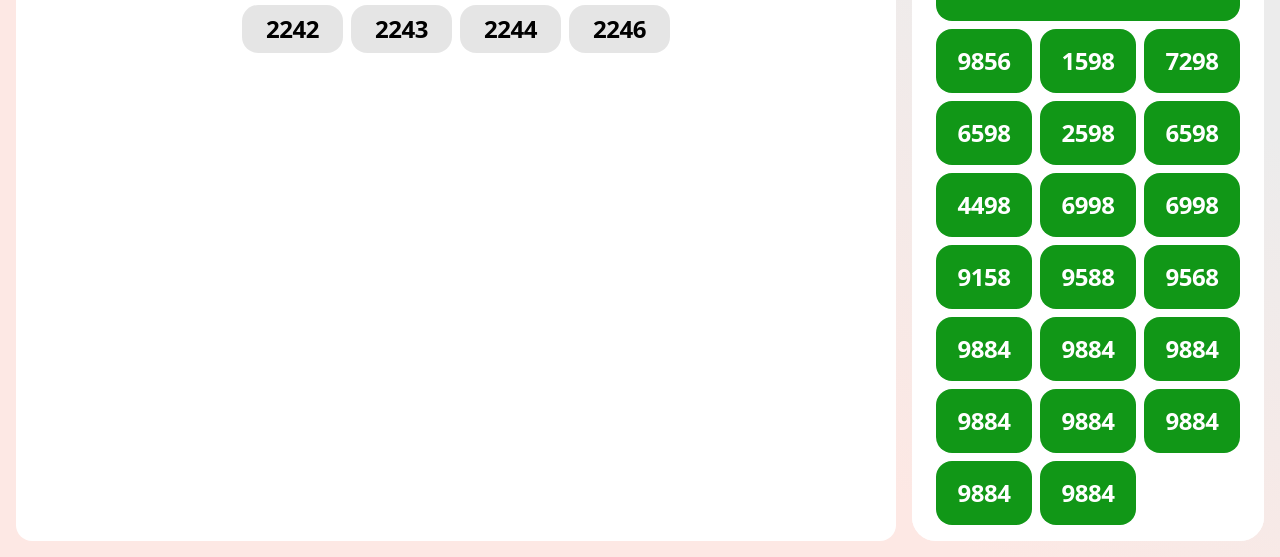
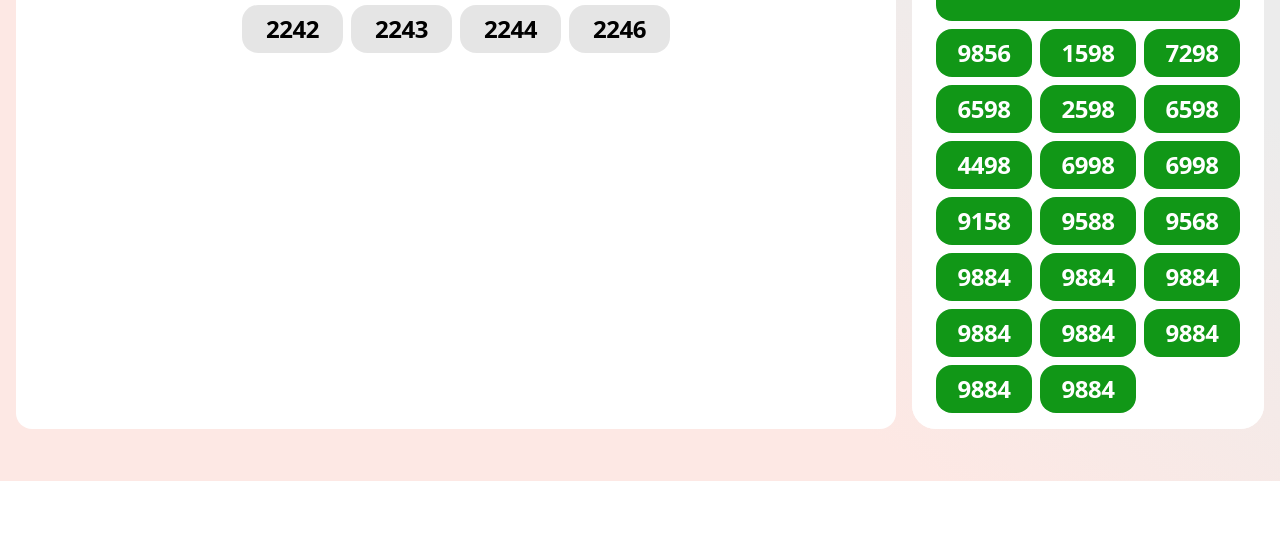
Before and after one commit to florenceorimba/Tailwind-7part1, a website: page build7/index.html in a window 1280 px wide. Shown: the part 319-876 px from the top of the page. After the commit the page ends 800 px from the top, so only its background shows below. Drawn offline with Linux system fonts and the light colour scheme.

Commit message:
third commit

```diff
--- a/build7/index.html
+++ b/build7/index.html
@@ -168,102 +168,102 @@
               </div>
               <div class="grid lg:grid-cols-3 sm:grid-cols-2 gap-2 w-[360px]">
               <div
-                class="text-[24px] md:text-[22px] lg:text-[24px] leading-[32px] tracking-[-0.02em] font-bold max-w-[106px] flex-[1_1_calc(50%-1rem)] flex justify-center rounded-2xl bg-[#119717] py-4 text-center text-white"
+                class="text-[24px] md:text-[22px] lg:text-[24px] leading-[32px] tracking-[-0.02em] font-bold max-w-[106px] flex-[1_1_calc(50%-1rem)] flex justify-center rounded-2xl bg-[#119717] py-2 px-6 text-center text-white"
               >
                 9856
               </div>
               <div
-                class="text-[24px] md:text-[22px] lg:text-[24px] leading-[32px] tracking-[-0.02em] font-bold max-w-[106px] flex-[1_1_calc(50%-1rem)] flex justify-center rounded-2xl bg-[#119717] py-4 text-center text-white"
+                class="text-[24px] md:text-[22px] lg:text-[24px] leading-[32px] tracking-[-0.02em] font-bold max-w-[106px] flex-[1_1_calc(50%-1rem)] flex justify-center rounded-2xl bg-[#119717] py-2 px-6 text-center text-white"
               >
                 1598
               </div>
               <div
-                class="text-[24px] md:text-[22px] lg:text-[24px] leading-[32px] tracking-[-0.02em] font-bold max-w-[106px] flex-[1_1_calc(50%-1rem)] flex justify-center rounded-2xl bg-[#119717] py-4 text-center text-white"
+                class="text-[24px] md:text-[22px] lg:text-[24px] leading-[32px] tracking-[-0.02em] font-bold max-w-[106px] flex-[1_1_calc(50%-1rem)] flex justify-center rounded-2xl bg-[#119717] py-2 px-6 text-center text-white"
               >
                 7298
               </div>
               <div
-                class="text-[24px] md:text-[22px] lg:text-[24px] leading-[32px] tracking-[-0.02em] font-bold max-w-[106px] flex-[1_1_calc(50%-1rem)] flex justify-center rounded-2xl bg-[#119717] py-4 text-center text-white"
+                class="text-[24px] md:text-[22px] lg:text-[24px] leading-[32px] tracking-[-0.02em] font-bold max-w-[106px] flex-[1_1_calc(50%-1rem)] flex justify-center rounded-2xl bg-[#119717] py-2 px-6 text-center text-white"
               >
                 6598
               </div>
               <div
-                class="text-[24px] md:text-[22px] lg:text-[24px] leading-[32px] tracking-[-0.02em] font-bold max-w-[106px] flex-[1_1_calc(50%-1rem)] flex justify-center rounded-2xl bg-[#119717] py-4 text-center text-white"
+                class="text-[24px] md:text-[22px] lg:text-[24px] leading-[32px] tracking-[-0.02em] font-bold max-w-[106px] flex-[1_1_calc(50%-1rem)] flex justify-center rounded-2xl bg-[#119717] py-2 px-6 text-center text-white"
               >
                 2598
               </div>
               <div
-                class="text-[24px] md:text-[22px] lg:text-[24px] leading-[32px] tracking-[-0.02em] font-bold max-w-[106px] flex-[1_1_calc(50%-1rem)] flex justify-center rounded-2xl bg-[#119717] py-4 text-center text-white"
+                class="text-[24px] md:text-[22px] lg:text-[24px] leading-[32px] tracking-[-0.02em] font-bold max-w-[106px] flex-[1_1_calc(50%-1rem)] flex justify-center rounded-2xl bg-[#119717] py-2 px-6 text-center text-white"
               >
                 6598
               </div>
               <div
-                class="text-[24px] md:text-[22px] lg:text-[24px] leading-[32px] tracking-[-0.02em] font-bold max-w-[106px] flex-[1_1_calc(50%-1rem)] flex justify-center rounded-2xl bg-[#119717] py-4 text-center text-white"
+                class="text-[24px] md:text-[22px] lg:text-[24px] leading-[32px] tracking-[-0.02em] font-bold max-w-[106px] flex-[1_1_calc(50%-1rem)] flex justify-center rounded-2xl bg-[#119717] py-2 px-6 text-center text-white"
               >
                 4498
               </div>
               <div
-                class="text-[24px] md:text-[22px] lg:text-[24px] leading-[32px] tracking-[-0.02em] font-bold max-w-[106px] flex-[1_1_calc(50%-1rem)] flex justify-center rounded-2xl bg-[#119717] py-4 text-center text-white"
+                class="text-[24px] md:text-[22px] lg:text-[24px] leading-[32px] tracking-[-0.02em] font-bold max-w-[106px] flex-[1_1_calc(50%-1rem)] flex justify-center rounded-2xl bg-[#119717] py-2 px-6 text-center text-white"
               >
                 6998
               </div>
               <div
-                class="text-[24px] md:text-[22px] lg:text-[24px] leading-[32px] tracking-[-0.02em] font-bold max-w-[106px] flex-[1_1_calc(50%-1rem)] flex justify-center rounded-2xl bg-[#119717] py-4 text-center text-white"
+                class="text-[24px] md:text-[22px] lg:text-[24px] leading-[32px] tracking-[-0.02em] font-bold max-w-[106px] flex-[1_1_calc(50%-1rem)] flex justify-center rounded-2xl bg-[#119717] py-2 px-6 text-center text-white"
               >
                 6998
               </div>
               <div
-                class="text-[24px] md:text-[22px] lg:text-[24px] leading-[32px] tracking-[-0.02em] font-bold max-w-[106px] flex-[1_1_calc(50%-1rem)] flex justify-center rounded-2xl bg-[#119717] py-4 text-center text-white"
+                class="text-[24px] md:text-[22px] lg:text-[24px] leading-[32px] tracking-[-0.02em] font-bold max-w-[106px] flex-[1_1_calc(50%-1rem)] flex justify-center rounded-2xl bg-[#119717] py-2 px-6 text-center text-white"
               >
                 9158
               </div>
               <div
-                class="text-[24px] md:text-[22px] lg:text-[24px] leading-[32px] tracking-[-0.02em] font-bold max-w-[106px] flex-[1_1_calc(50%-1rem)] flex justify-center rounded-2xl bg-[#119717] py-4 text-center text-white"
+                class="text-[24px] md:text-[22px] lg:text-[24px] leading-[32px] tracking-[-0.02em] font-bold max-w-[106px] flex-[1_1_calc(50%-1rem)] flex justify-center rounded-2xl bg-[#119717] py-2 px-6 text-center text-white"
               >
                 9588
               </div>
               <div
-                class="text-[24px] md:text-[22px] lg:text-[24px] leading-[32px] tracking-[-0.02em] font-bold max-w-[106px] flex-[1_1_calc(50%-1rem)] flex justify-center rounded-2xl bg-[#119717] py-4 text-center text-white"
+                class="text-[24px] md:text-[22px] lg:text-[24px] leading-[32px] tracking-[-0.02em] font-bold max-w-[106px] flex-[1_1_calc(50%-1rem)] flex justify-center rounded-2xl bg-[#119717] py-2 px-6 text-center text-white"
               >
                 9568
               </div>
               <div
-                class="text-[24px] md:text-[22px] lg:text-[24px] leading-[32px] tracking-[-0.02em] font-bold max-w-[106px] flex-[1_1_calc(50%-1rem)] flex justify-center rounded-2xl bg-[#119717] py-4 text-center text-white"
+                class="text-[24px] md:text-[22px] lg:text-[24px] leading-[32px] tracking-[-0.02em] font-bold max-w-[106px] flex-[1_1_calc(50%-1rem)] flex justify-center rounded-2xl bg-[#119717] py-2 px-6 text-center text-white"
               >
                 9884
               </div>
               <div
-                class="text-[24px] md:text-[22px] lg:text-[24px] leading-[32px] tracking-[-0.02em] font-bold max-w-[106px] flex-[1_1_calc(50%-1rem)] flex justify-center rounded-2xl bg-[#119717] py-4 text-center text-white"
+                class="text-[24px] md:text-[22px] lg:text-[24px] leading-[32px] tracking-[-0.02em] font-bold max-w-[106px] flex-[1_1_calc(50%-1rem)] flex justify-center rounded-2xl bg-[#119717] py-2 px-6 text-center text-white"
               >
                 9884
               </div>
               <div
-                class="text-[24px] md:text-[22px] lg:text-[24px] leading-[32px] tracking-[-0.02em] font-bold max-w-[106px] flex-[1_1_calc(50%-1rem)] flex justify-center rounded-2xl bg-[#119717] py-4 text-center text-white"
+                class="text-[24px] md:text-[22px] lg:text-[24px] leading-[32px] tracking-[-0.02em] font-bold max-w-[106px] flex-[1_1_calc(50%-1rem)] flex justify-center rounded-2xl bg-[#119717] py-2 px-6 text-center text-white"
               >
                 9884
               </div>
               <div
-                class="text-[24px] md:text-[22px] lg:text-[24px] leading-[32px] tracking-[-0.02em] font-bold max-w-[106px] flex-[1_1_calc(50%-1rem)] flex justify-center rounded-2xl bg-[#119717] py-4 text-center text-white"
+                class="text-[24px] md:text-[22px] lg:text-[24px] leading-[32px] tracking-[-0.02em] font-bold max-w-[106px] flex-[1_1_calc(50%-1rem)] flex justify-center rounded-2xl bg-[#119717] py-2 px-6 text-center text-white"
               >
                 9884
               </div>
               <div
-                class="text-[24px] md:text-[22px] lg:text-[24px] leading-[32px] tracking-[-0.02em] font-bold max-w-[106px] flex-[1_1_calc(50%-1rem)] flex justify-center rounded-2xl bg-[#119717] py-4 text-center text-white"
+                class="text-[24px] md:text-[22px] lg:text-[24px] leading-[32px] tracking-[-0.02em] font-bold max-w-[106px] flex-[1_1_calc(50%-1rem)] flex justify-center rounded-2xl bg-[#119717] py-2 px-6 text-center text-white"
               >
                 9884
               </div>
               <div
-                class="text-[24px] md:text-[22px] lg:text-[24px] leading-[32px] tracking-[-0.02em] font-bold max-w-[106px] flex-[1_1_calc(50%-1rem)] flex justify-center rounded-2xl bg-[#119717] py-4 text-center text-white"
+                class="text-[24px] md:text-[22px] lg:text-[24px] leading-[32px] tracking-[-0.02em] font-bold max-w-[106px] flex-[1_1_calc(50%-1rem)] flex justify-center rounded-2xl bg-[#119717] py-2 px-6 text-center text-white"
               >
                 9884
               </div>
               <div
-                class="text-[24px] md:text-[22px] lg:text-[24px] leading-[32px] tracking-[-0.02em] font-bold max-w-[106px] flex-[1_1_calc(50%-1rem)] flex justify-center rounded-2xl bg-[#119717] py-4 text-center text-white"
+                class="text-[24px] md:text-[22px] lg:text-[24px] leading-[32px] tracking-[-0.02em] font-bold max-w-[106px] flex-[1_1_calc(50%-1rem)] flex justify-center rounded-2xl bg-[#119717] py-2 px-6 text-center text-white"
               >
                 9884
               </div>
               <div
-                class="text-[24px] md:text-[22px] lg:text-[24px] leading-[32px] tracking-[-0.02em] font-bold max-w-[106px] flex-[1_1_calc(50%-1rem)] flex justify-center rounded-2xl bg-[#119717] py-4 text-center text-white"
+                class="text-[24px] md:text-[22px] lg:text-[24px] leading-[32px] tracking-[-0.02em] font-bold max-w-[106px] flex-[1_1_calc(50%-1rem)] flex justify-center rounded-2xl bg-[#119717] py-2 px-6 text-center text-white"
               >
                 9884
               </div>
```
